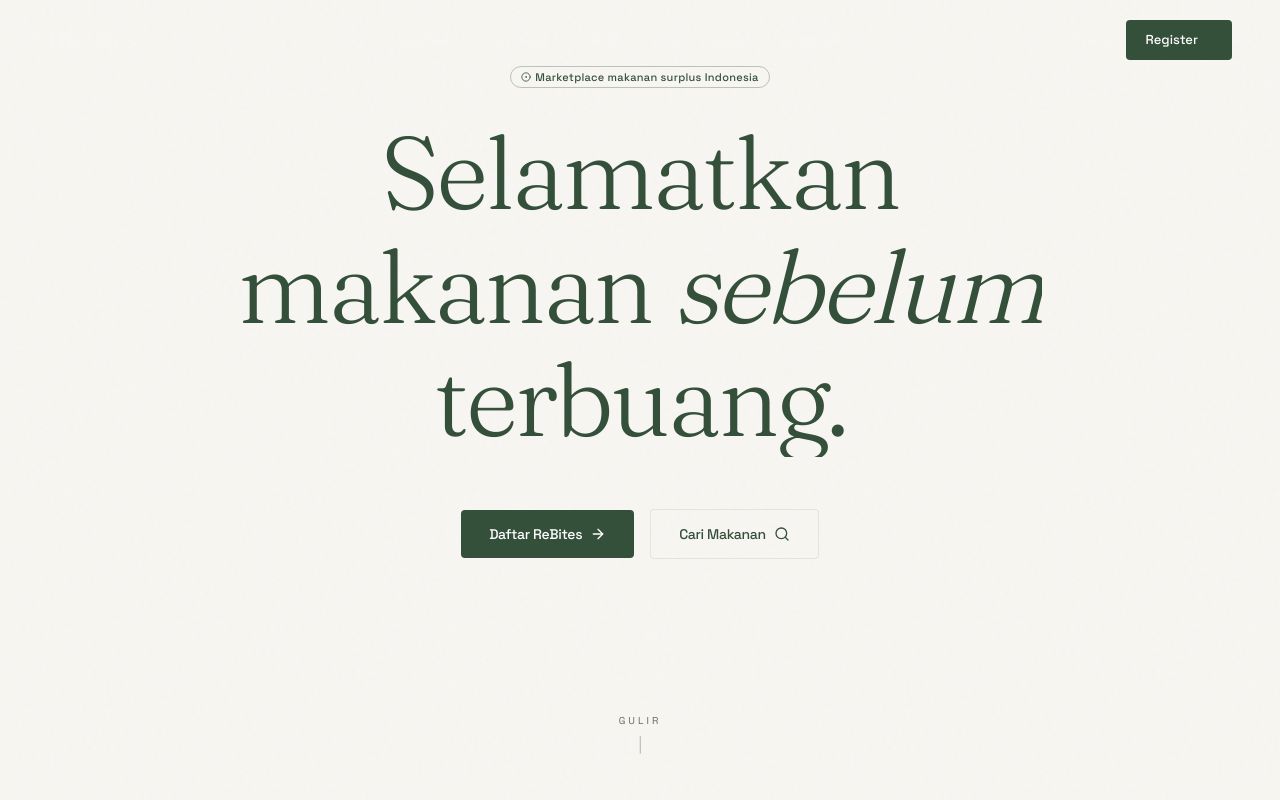
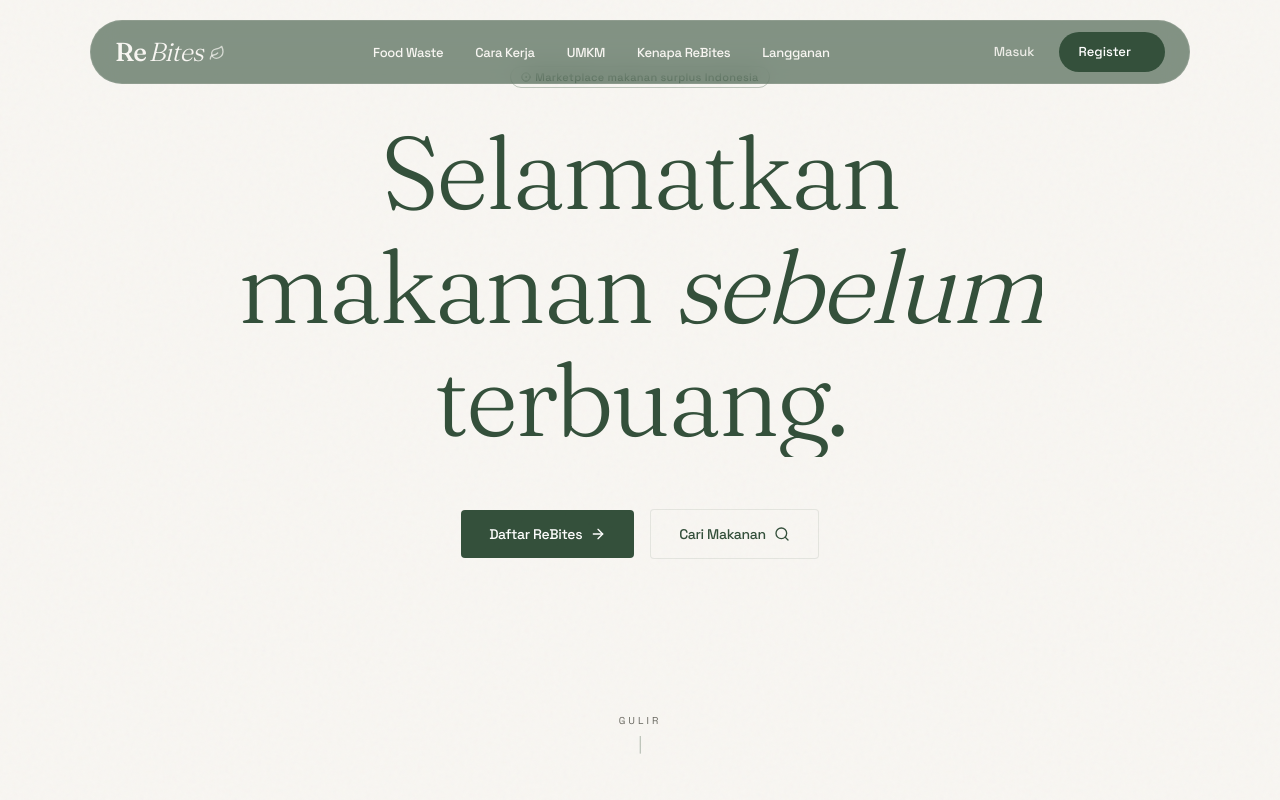
Before and after one commit to kayy-eci/Rebitesss, a Next.js app: page / in a window 1280 px wide. Shown: the top 800 px of the page. Built offline with nearby package versions, Linux system fonts and the light colour scheme.

Commit message:
pill navbar

```diff
--- a/app/components/site-nav.tsx
+++ b/app/components/site-nav.tsx
@@ -46,19 +46,19 @@ export function SiteNav() {
 
   return (
     <>
-      <header
+      <header className="pointer-events-none fixed inset-x-0 top-0 z-[100]">
+        <nav
           className={cn(
-          'fixed inset-x-0 top-0 z-[100] transition-all duration-500',
+            'pointer-events-auto mx-auto mt-3 flex h-14 max-w-[1100px] items-center justify-between rounded-full border px-4 backdrop-blur-md transition-all duration-500 sm:px-6 lg:mt-5 lg:h-16',
             overDark
               ? scrolled
-              ? 'bg-primary/85 backdrop-blur-md border-b border-primary-foreground/10'
-              : 'bg-transparent'
+                ? 'border-primary-foreground/15 bg-primary/90 shadow-[0_8px_30px_-12px_rgba(0,0,0,0.45)]'
+                : 'border-primary-foreground/10 bg-primary/60'
               : scrolled
-              ? 'bg-background/85 backdrop-blur-md border-b border-border/60'
-              : 'bg-transparent'
+                ? 'border-border/60 bg-background/90 shadow-[0_8px_30px_-12px_hsl(var(--primary)/0.18)]'
+                : 'border-border/50 bg-background/60'
           )}
         >
-        <nav className="mx-auto flex h-16 max-w-[1400px] items-center justify-between px-5 sm:px-8 lg:h-20 lg:px-12">
           <Link href="/" className="group flex items-baseline gap-0.5">
             <span
               className={cn(
@@ -84,7 +84,7 @@ export function SiteNav() {
             />
           </Link>
 
-          <ul className="hidden items-center gap-8 lg:flex">
+          <ul className="hidden items-center gap-6 lg:flex xl:gap-8">
             {links.map((l) => (
               <li key={l.href}>
                 <Link
@@ -108,13 +108,13 @@ export function SiteNav() {
             ))}
           </ul>
 
-          <div className="hidden items-center gap-3 lg:flex">
+          <div className="hidden items-center gap-2 lg:flex">
             <Link
               href="/login"
               className={cn(
-                'font-sans text-[13px] font-medium transition-colors',
+                'rounded-full px-4 py-2 font-sans text-[13px] font-medium transition-colors',
                 overDark
-                  ? 'text-primary-foreground'
+                  ? 'text-primary-foreground/90 hover:text-primary-foreground'
                   : 'text-foreground/80 hover:text-primary'
               )}
             >
@@ -122,7 +122,7 @@ export function SiteNav() {
             </Link>
             <Link
               href="/register"
-              className="group relative inline-flex items-center gap-2 overflow-hidden rounded-[var(--radius)] bg-primary px-5 py-2.5 font-sans text-[13px] font-medium text-primary-foreground-strong transition-all duration-300 hover:shadow-[0_8px_24px_-8px_hsl(var(--primary)/0.5)]"
+              className="group relative inline-flex items-center gap-2 overflow-hidden rounded-full bg-primary px-5 py-2.5 font-sans text-[13px] font-medium text-primary-foreground-strong transition-all duration-300 hover:shadow-[0_8px_24px_-8px_hsl(var(--primary)/0.5)]"
             >
               <span className="relative z-10e text-white">Register</span>
               <span className="relative z-10 h-1.5 w-1.5 rounded-full bg-primary-foreground-strong transition-transform duration-300 group-hover:scale-150" />
```
Lines whose indentation alone changed are shown as unchanged.
